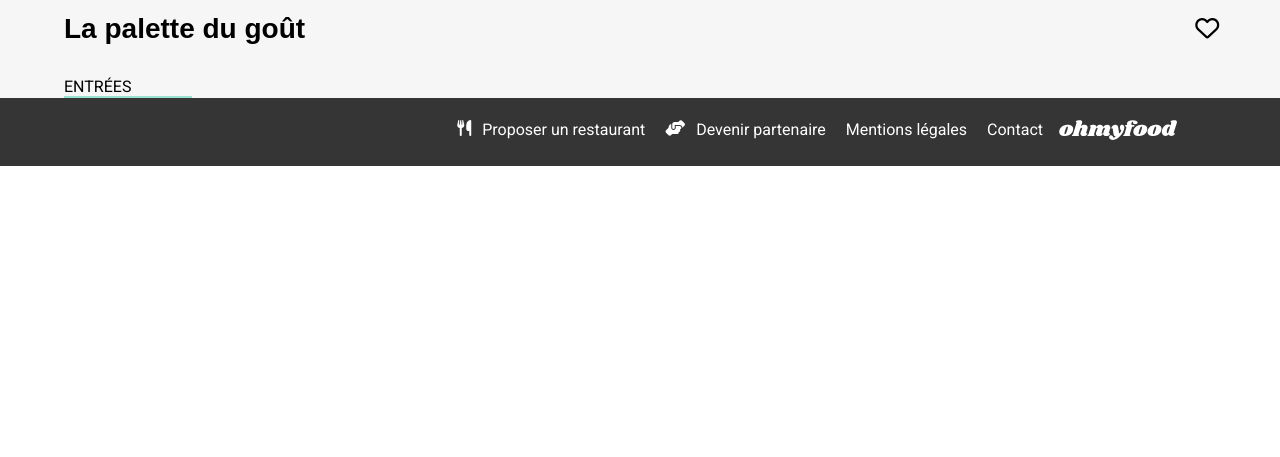
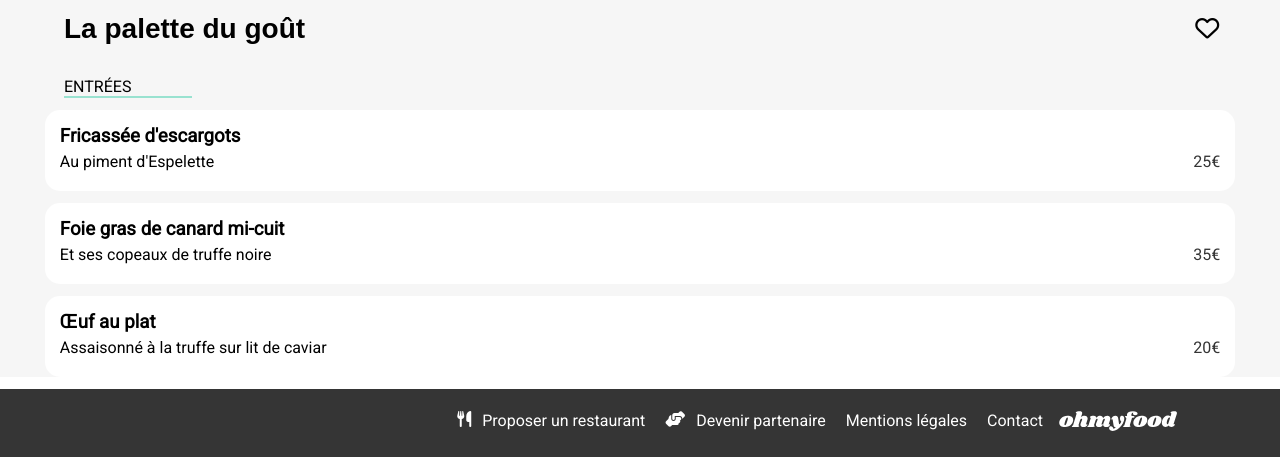
Before and after one commit to Courleciel/Dynamisez-une-page-web-avec-des-animations-CSS, a plain HTML site: page menu_la_palette_du_goût.html in a window 1280 px wide. Shown: the part 1045-1502 px from the top of the page. Before the commit the page ends 1211 px from the top, so only its background shows below. Drawn offline with Linux system fonts and the light colour scheme; a web font is replaced by a local one.

Commit message:
création des cartes des menus

```diff
--- a/assets/style.css
+++ b/assets/style.css
@@ -380,6 +380,28 @@ font-size: 28px;
   margin-left: 5%;
 }
 
+.menu-card {
+  background-color: white;
+  border-radius: 15px;
+  position: relative;
+  width: 93%;
+  margin: 12px auto 12px;
+  padding: 15px;
+}
+
+.menu-card p:last-child {
+  position: absolute;
+  bottom: 15px;
+  right: 15px;
+  color: #353535;
+}
+
+.menu-card h3, .menu-card p {
+  font-family: var(--font-family-text);
+  margin-bottom: 5px;
+  margin-top: 0;
+}
+
 @media screen and (min-width: 1024px) {
 
 .header {
--- a/menu_la_palette_du_goût.html
+++ b/menu_la_palette_du_goût.html
@@ -33,6 +33,21 @@
     </div>
     <h2>ENTRÉES</h2>
     <div class="border"></div>
+    <div class="menu-card">
+      <h3>Fricassée d'escargots</h3>
+      <p>Au piment d'Espelette</p>
+      <p>25€</p>
+    </div>
+    <div class="menu-card">
+      <h3>Foie gras de canard mi-cuit</h3>
+      <p>Et ses copeaux de truffe noire</p>
+      <p>35€</p>
+    </div>
+    <div class="menu-card">
+      <h3>Œuf au plat</h3>
+      <p>Assaisonné à la truffe sur lit de caviar</p>
+      <p>20€</p>
+    </div>
   </div>
 </main>
 <footer>
```
